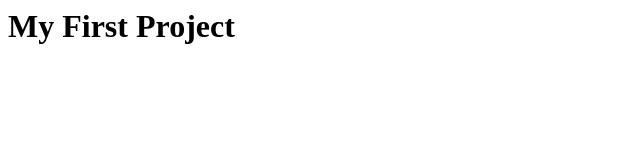
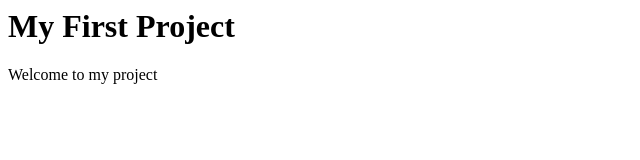
Before and after one commit to pranav5431/Gitproject, a plain HTML site: page index.html in a window 1280 px wide. Shown: the whole page, without its empty margins (0-640 px from the left). Drawn offline with Linux system fonts and the light colour scheme.

Commit message:
Second commit

```diff
--- a/index.html
+++ b/index.html
@@ -1 +1,2 @@
 <html><body><h1>My First Project</h1></body></html>
+<p>Welcome to my project</p>
```
